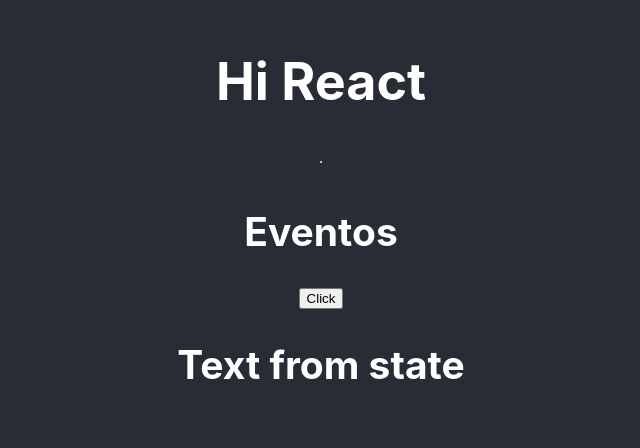
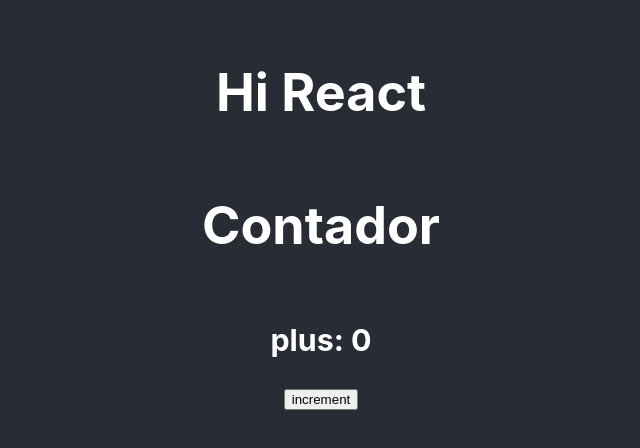
Before and after one commit to melliottgithub/curso-de-react, a React (Create React App) app: page / in a window 1280 px wide. Shown: the part 182-630 px from the top of the page, without its empty margins (319-959 px from the left). Built offline with nearby package versions, Linux system fonts and the light colour scheme.

Commit message:
useState

```diff
--- a/src/App.js
+++ b/src/App.js
@@ -1,15 +1,14 @@
 import React from 'react';
 import './App.css';
-import Paragraph from './components/Paragraph';
-import Variables from './components/Variables';
-import Events from './components/Events';
+
+import Counter from './components/Counter';
 
 function App() {
   return (
     <div className="App">
       <header className="App-header">
         <h1>Hi React</h1>
-        <Events />
+        <Counter />
       </header>
     </div>
   );
--- /dev/null
+++ b/src/components/Counter.jsx
@@ -0,0 +1,19 @@
+import React, { Fragment } from "react";
+
+const Counter = () => {
+  const [counter, setCounter] = React.useState(0);
+
+  const increment = () => {
+    setCounter(counter + 1);
+  };
+
+  return (
+    <Fragment>
+      <h1>Contador</h1>
+      <h3 onClick>plus: {counter}</h3>
+      <button onClick={increment}>increment</button>
+    </Fragment>
+  );
+};
+
+export default Counter;
```
